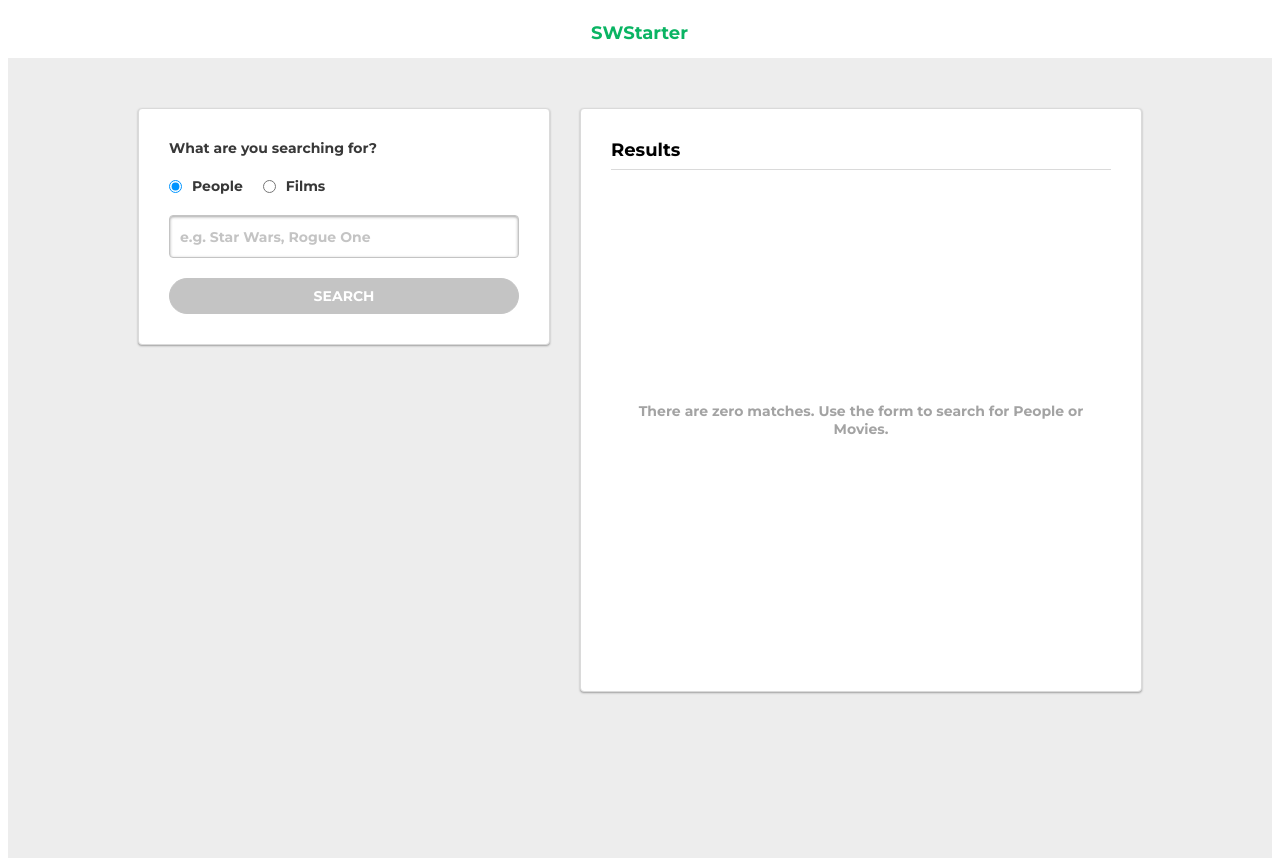
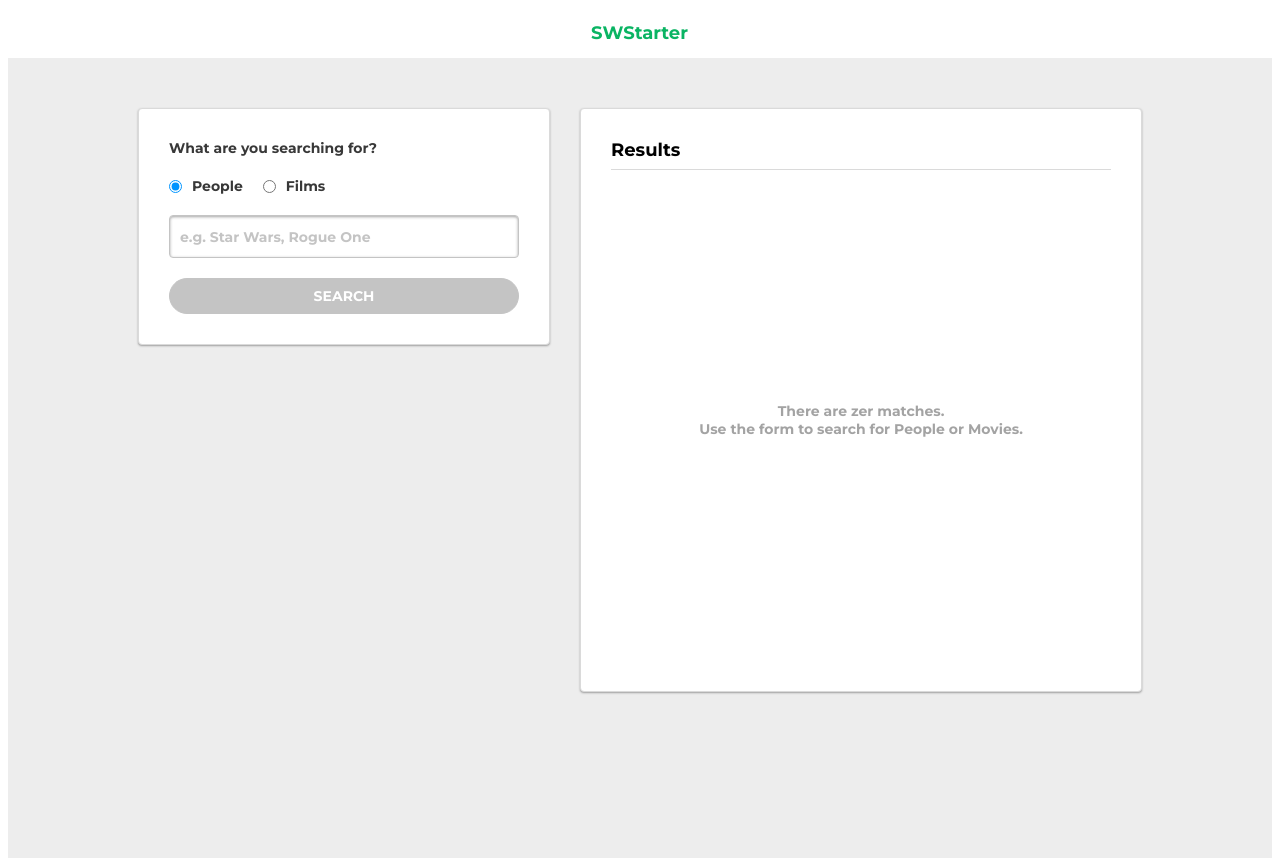
Before and after one commit to gui-aguiar/ReactProject, a React (Vite) app: page / in a window 1280 px wide. Built offline with nearby package versions, Linux system fonts and the light colour scheme.

Commit message:
quebra o texto

```diff
--- a/src/Components/Results/ResultContainerInfo.jsx
+++ b/src/Components/Results/ResultContainerInfo.jsx
@@ -1,8 +1,8 @@
 import React from "react";
 import styles from "./ResultContainerInfo.module.css";
 
-const ResultContainerInfo = ({ text }) => {
-  return <p className={styles.info}>{text}</p>;
+const ResultContainerInfo = ({ children }) => {
+  return <p className={styles.info}>{children}</p>;
 };
 
 export default ResultContainerInfo;
--- a/src/Components/Results/ResultContainerInfo.module.css
+++ b/src/Components/Results/ResultContainerInfo.module.css
@@ -8,4 +8,5 @@
     display: flex;
     align-items: center;
     justify-content: center;
+    white-space: pre-wrap;
 }
--- a/src/Components/Results/ResultsContainer.jsx
+++ b/src/Components/Results/ResultsContainer.jsx
@@ -5,14 +5,14 @@ import Button from "../Form/Button";
 import ResultContainerInfo from "./ResultContainerInfo";
 
 const ResultsContainer = ({ results, searching }) => {
-    const infoLabel = searching ? 'Searching...' : "There are zero matches. Use the form to search for People or Movies."
+    const infoLabel = searching ? 'Searching...' : `There are zer matches.\nUse the form to search for People or Movies.`
     const itemsCount = results.length;
 
     return <div className={style.resultsContainer}>
         <ResultsContainerItem text="Results" fontSize="18px" />
 
         <div className={style.resultsItemsContainer} style={{justifyContent: itemsCount > 0 ? "flex-start" : "center"}}>
-            {itemsCount === 0 && <ResultContainerInfo text={infoLabel} />}
+            {itemsCount === 0 && <ResultContainerInfo >{infoLabel}</ResultContainerInfo>}
 
             {itemsCount > 0 && results.map((result) => (
                 <ResultsContainerItem
```
Also changed, not shown: 1 other file (tests, documents, lock files or other folders).
